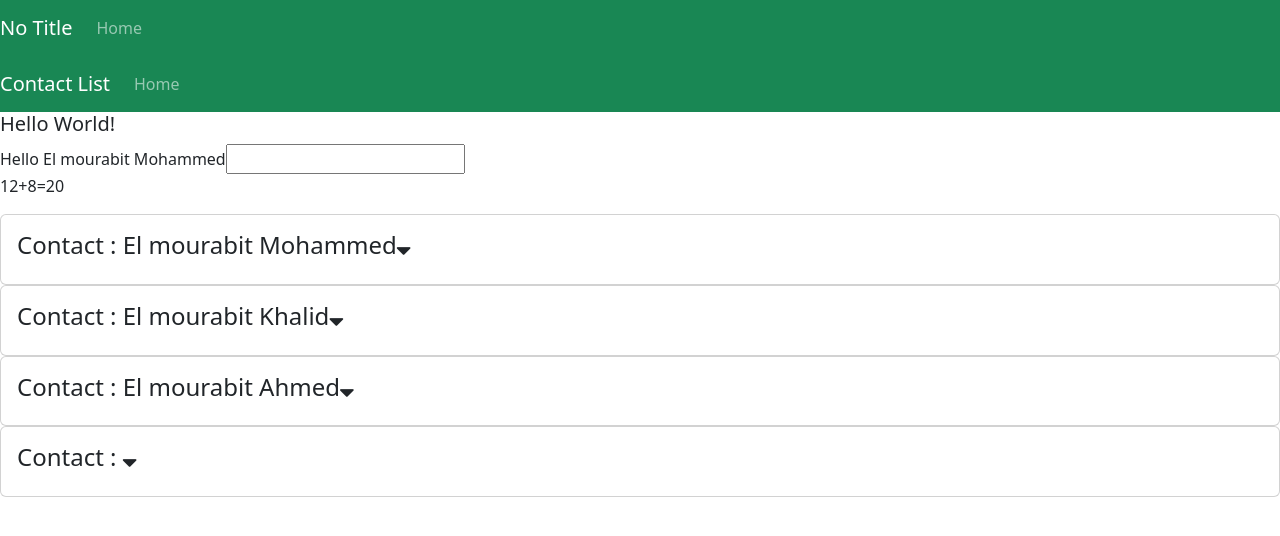
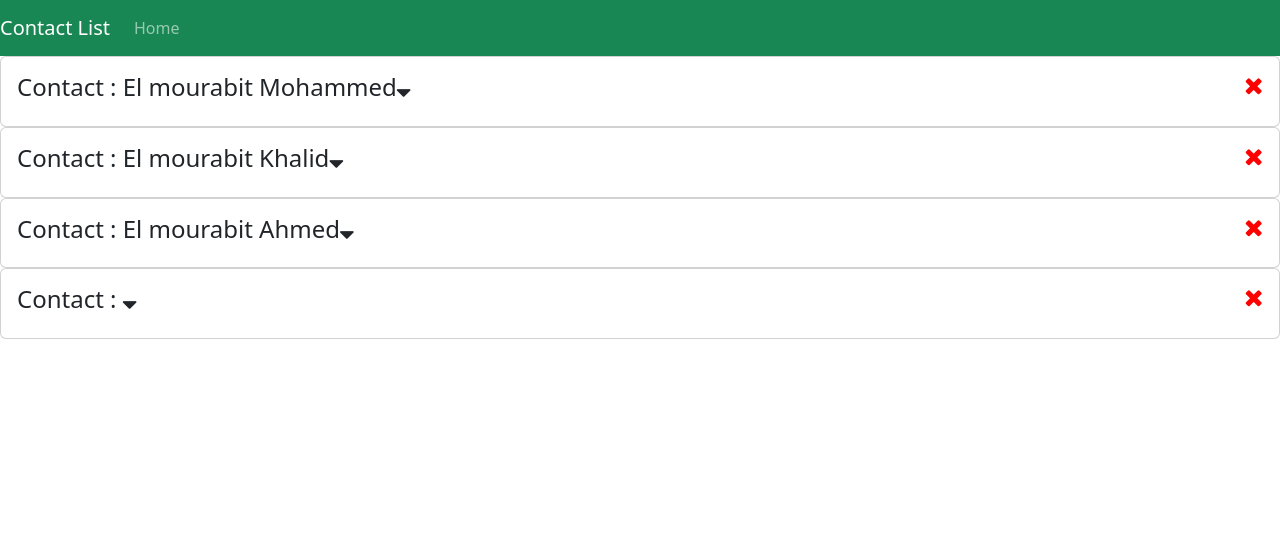
Before and after one commit to ElMourabit-Mohammed/ReacrJS-Training, a React (Create React App) app: page / in a window 1280 px wide. Shown: the top 536 px of the page. Built offline with nearby package versions, Linux system fonts and the light colour scheme.

Commit message:
COMMUNICATE 2 COMPONENTS - CHILD TO PARENT

```diff
--- a/src/App.js
+++ b/src/App.js
@@ -6,13 +6,14 @@ import'font-awesome/css/font-awesome.min.css'
 import Contacts from './components/contacts/Contacts';
 
 function App() {
-  let name="El mourabit Mohammed";
-  let num1=12;
-  let num2=8;
+  // let name="El mourabit Mohammed";
+  // let num1=12;
+  // let num2=8;
 return (
 <div className="App">
+
+  {/*
   <Navbar/>
-  <Navbar title="Contact List"/>
 
   <h5>Hello World!</h5>
 
@@ -21,13 +22,14 @@ return (
 
   <p>{num1}+{num2}={num1+num2}</p>
 
-  {/*
   <Contact name="El mourabit Mohammed" tel="+212 6 70 36 61 90" email="elmourabitmohammed00@gmail.com"/>
   <Contact name="El mourabit Khalid" tel="+212 6 70 36 61 91" email="Khalid@gmail.com"/>
   <Contact/>
   */}
 
+  <Navbar title="Contact List"/>
   <Contacts/>
+
 </div>
 );
 }
--- a/src/components/contacts/Contact.js
+++ b/src/components/contacts/Contact.js
@@ -16,6 +16,11 @@ class Contact extends Component {
         })
     }
 
+    onDeleteClick = () => {
+        console.log("button delete clicked")
+        this.props.deleteContactFromChild()
+    }
+
   render() {
     const {name , tel , email} = this.props.data
     return (
@@ -25,7 +30,15 @@ class Contact extends Component {
             <div className="card-body">
                 <h4 className="card-title">
                     Contact : {name}
-                        <i onClick={this.showContact.bind(this,name)} className='fa fa-sort-down'></i>
+                        <i
+                        className='fa fa-sort-down'
+                        style={{cursor:'pointer'}}
+                        onClick={this.showContact.bind(this,name)}>
+                        </i>
+
+                        <i className="fa fa-times"  aria-hidden="true"
+                        style={{color:'red' , float :'right' , cursor:'pointer'}}
+                        onClick={this.onDeleteClick}></i>
                     </h4>
                 <article className="card-text">
                     {(this.state.showContactToggle) ? (
@@ -58,20 +71,21 @@ class Contact extends Component {
 //     email : "xxxx@gmail.com"
 // }
 
+// Contact.protoTypes = {
+//     name : PropTypes.string,
+//     tel : PropTypes.string,
+//     email :PropTypes.string
+// }
+
 Contact.defaultProps = {
     name : "Unknown",
     tel : "+212 6 xx xx xx xx",
     email : "xxxx@gmail.com"
 }
 
-// Contact.protoTypes = {
-//     name : PropTypes.string,
-//     tel : PropTypes.string,
-//     email :PropTypes.string
-// }
-
 Contact.protoTypes = {
-    data : PropTypes.object.isRequired
+    data : PropTypes.object.isRequired,
+    deleteContactFromChild : PropTypes.func.isRequired
 }
 
 export default Contact;
--- a/src/components/contacts/Contacts.js
+++ b/src/components/contacts/Contacts.js
@@ -2,6 +2,17 @@ import React, { Component } from 'react'
 import Contact from './Contact'
 
 class Contacts extends Component {
+
+    deleteContact(id){
+        const {contacts} = this.state;
+
+        const newListContacts = contacts.filter((contact) => contact.id !== id)
+
+        this.setState({
+            contacts : newListContacts
+        })
+    }
+
     state = {
         contacts : [
             {id:1 , name:"El mourabit Mohammed" , tel : "+212 6 70 36 61 90" , email :"elmourabitmohammed00@gmail.com"},
@@ -15,7 +26,7 @@ class Contacts extends Component {
     return (
       <div>
         {contacts.map((contact)=>(
-            <Contact data={contact} key={contact.id}/>
+            <Contact data={contact} key={contact.id} deleteContactFromChild={this.deleteContact.bind(this,contact.id)}/>
         ))}
       </div>
     )
```
